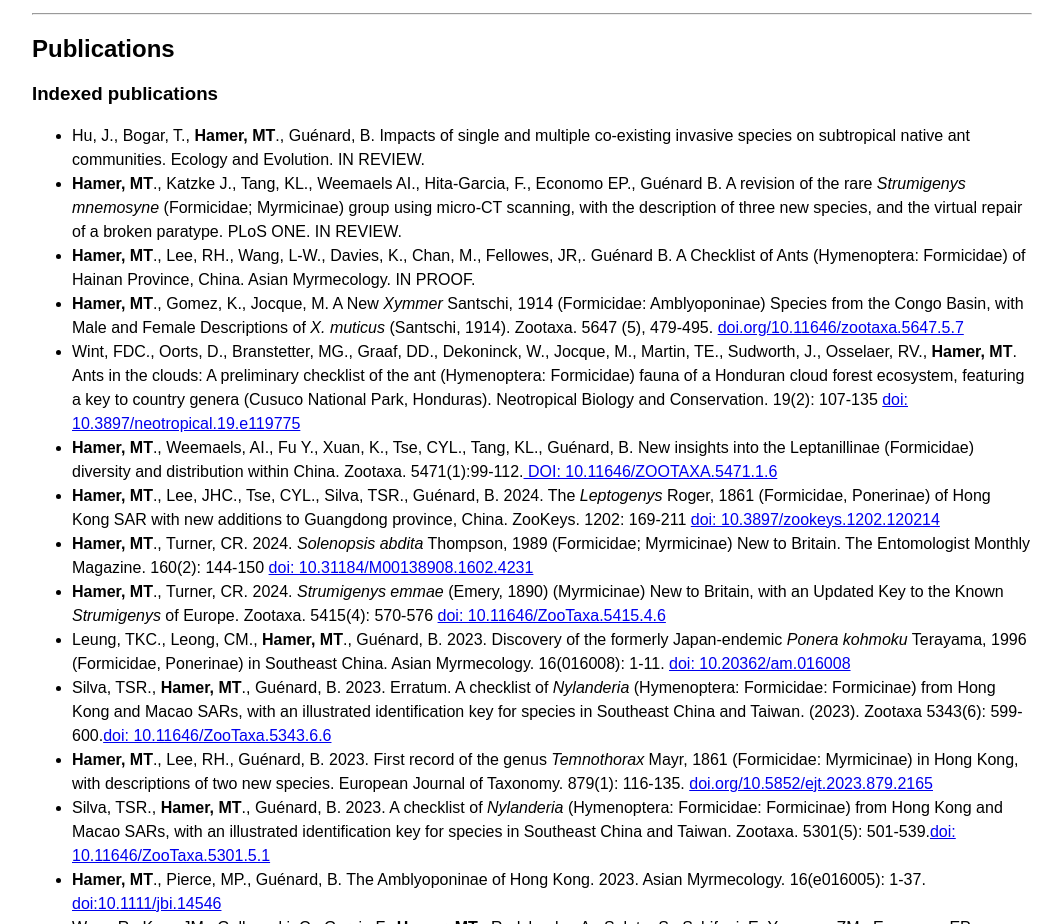
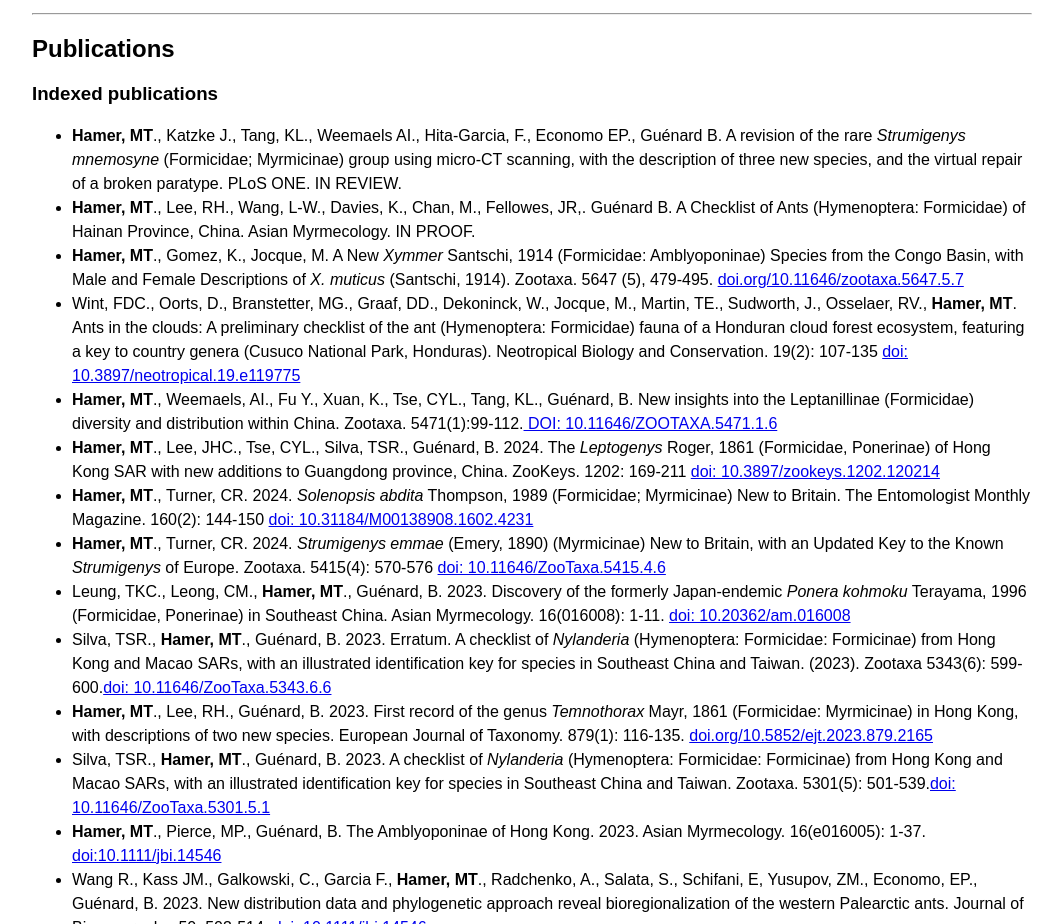
Before and after one commit to mhamer5/mhamer5.github.io, a plain HTML site: page index.html in a window 1280 px wide. Shown: the part 1413-2337 px from the top of the page, without its empty margins (108-1171 px from the left). Drawn offline with Linux system fonts and the light colour scheme.

Commit message:
comment out

```diff
--- a/index.html
+++ b/index.html
@@ -60,7 +60,7 @@
         <h2>Publications</h2>
         <h3>Indexed publications</h3>
         <ul style="line-height: 1.5;">
-            <li>Hu, J., Bogar, T., <b>Hamer, MT</b>., Guénard, B. Impacts of single and multiple co-existing invasive species on subtropical native ant communities. Ecology and Evolution. IN REVIEW.</li>
+            <!--<li>Hu, J., Bogar, T., <b>Hamer, MT</b>., Guénard, B. Impacts of single and multiple co-existing invasive species on subtropical native ant communities. Ecology and Evolution. IN REVIEW.</li>-->
             <li><b>Hamer, MT</b>., Katzke J., Tang, KL., Weemaels AI., Hita-Garcia, F., Economo EP., Guénard B. A revision of the rare <i>Strumigenys mnemosyne</i> (Formicidae; Myrmicinae) group using micro-CT scanning, with the description of three new species, and the virtual repair of a broken paratype. PLoS ONE. IN REVIEW.</li>
             <li><b>Hamer, MT</b>., Lee, RH., Wang, L-W., Davies, K., Chan, M., Fellowes, JR,. Guénard B. A Checklist of Ants (Hymenoptera: Formicidae) of Hainan Province, China. Asian Myrmecology. IN PROOF.</li>
             <li><b>Hamer, MT</b>., Gomez, K., Jocque, M. A New <i>Xymmer</i> Santschi, 1914 (Formicidae: Amblyoponinae) Species from the Congo Basin, with Male and Female Descriptions of <i>X. muticus</i> (Santschi, 1914). Zootaxa. 5647 (5), 479-495. <a href=https://www.mapress.com/zt/article/view/zootaxa.5647.5.7> doi.org/10.11646/zootaxa.5647.5.7</a></li>
```
